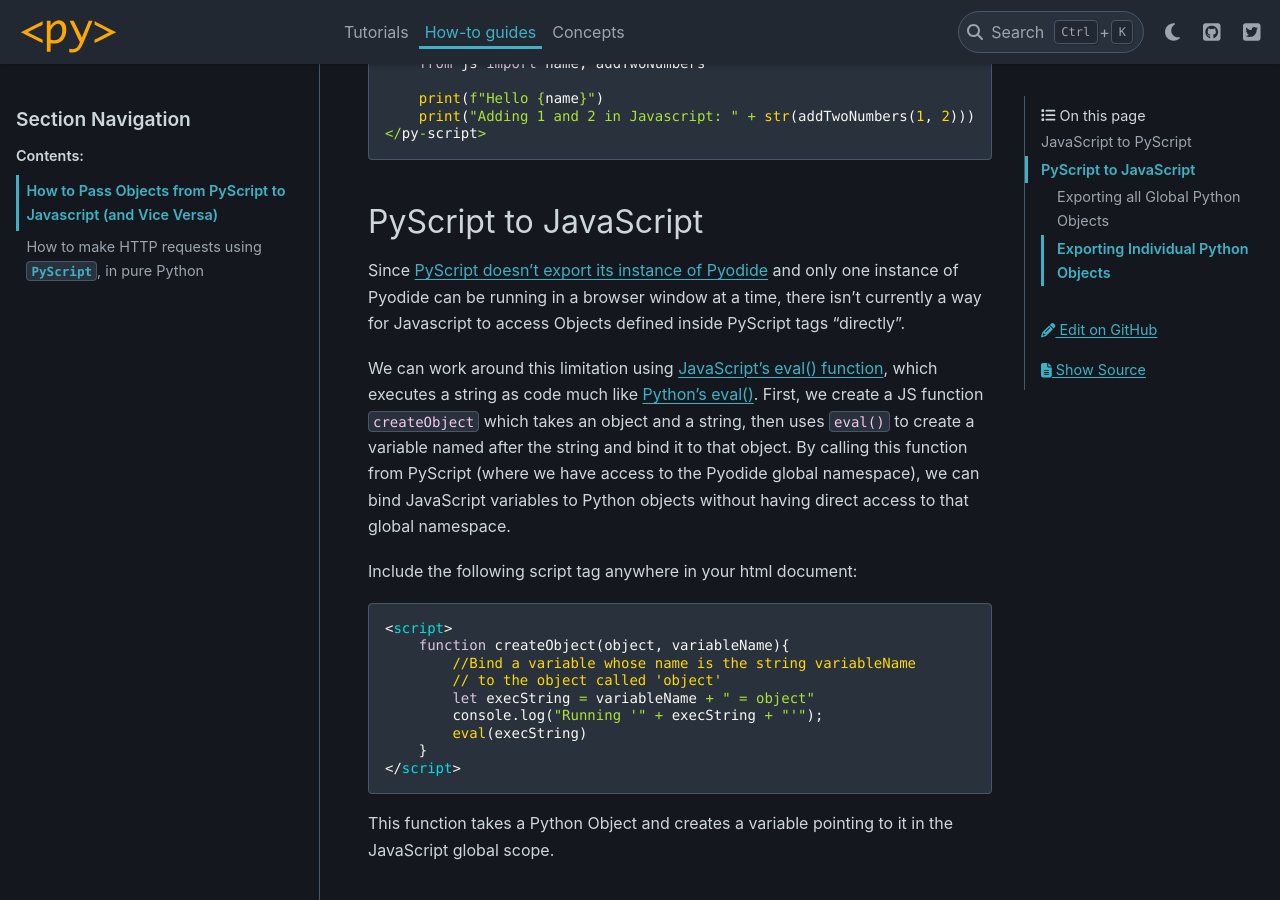
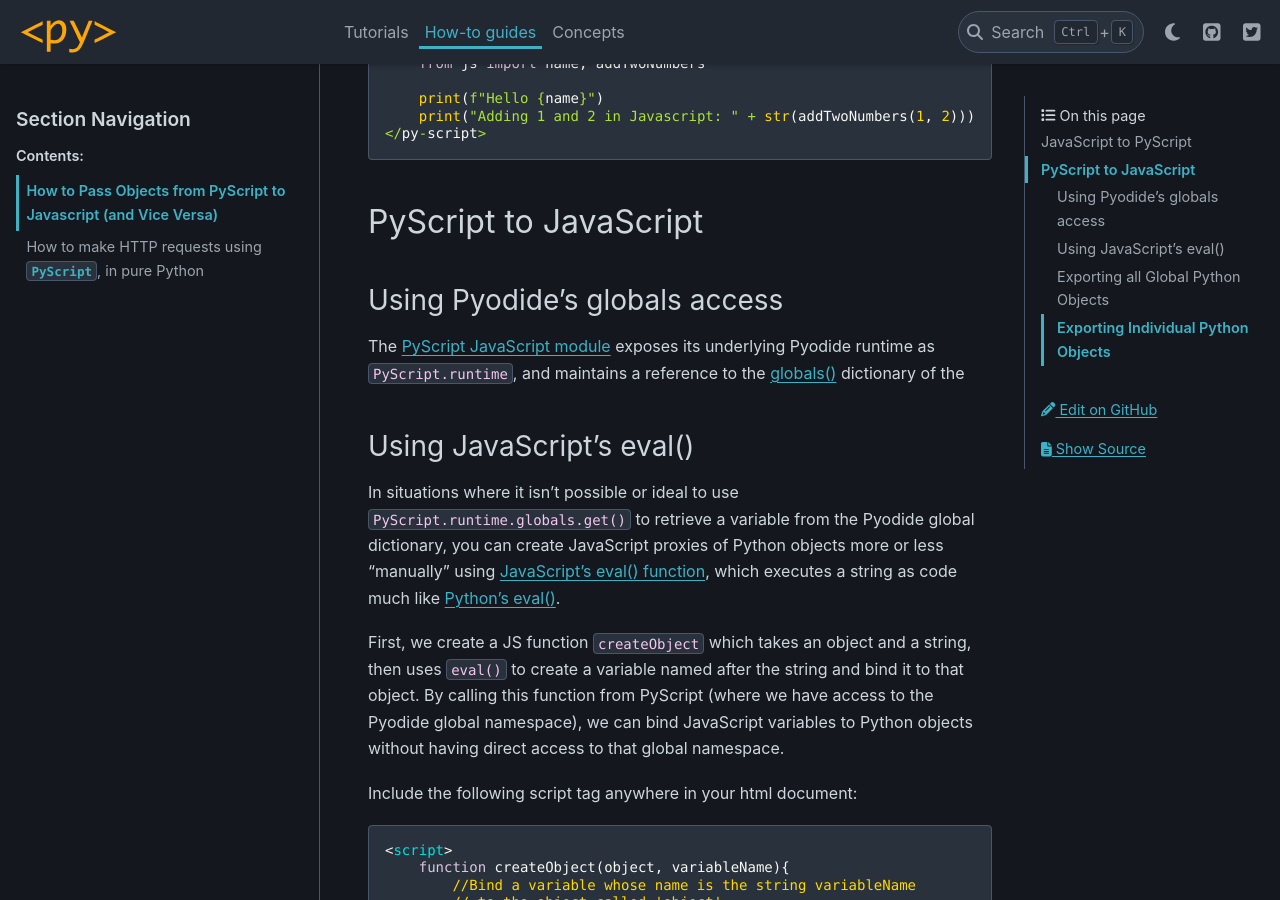
Before and after one commit to pyscript/pyscript, a Sphinx documentation site: the page built from docs/howtos/passing-objects.md, in a window 1280 px wide and 900 px high, scrolled down 1029 px. Built offline with Sphinx 7.4.7 and the PyData theme 0.15.4, drawn with Linux system fonts in a browser that asks for light colours; pages that are not in the unit, such as notebooks, are missing from menus.

Commit message:
Add Docs

```diff
--- a/docs/howtos/passing-objects.md
+++ b/docs/howtos/passing-objects.md
@@ -34,9 +34,15 @@
 
 ## PyScript to JavaScript
 
-Since [PyScript doesn't export its instance of Pyodide](https://github.com/pyscript/pyscript/issues/494) and only one instance of Pyodide can be running in a browser window at a time, there isn't currently a way for Javascript to access Objects defined inside PyScript tags "directly".
+### Using Pyodide's globals access
 
-We can work around this limitation using [JavaScript's eval() function](https://developer.mozilla.org/en-US/docs/Web/JavaScript/Reference/Global_Objects/eval), which executes a string as code much like [Python's eval()](https://docs.python.org/3/library/functions.html#eval). First, we create a JS function `createObject` which takes an object and a string, then uses `eval()` to create a variable named after the string and bind it to that object. By calling this function from PyScript (where we have access to the Pyodide global namespace), we can bind JavaScript variables to Python objects without having direct access to that global namespace.
+The [PyScript JavaScript module](../reference/pyscript-module.md)  exposes its underlying Pyodide runtime as `PyScript.runtime`, and maintains a reference to the [globals()](https://docs.python.org/3/library/functions.html#globals) dictionary of the
+
+### Using JavaScript's eval()
+
+In situations where it isn't possible or ideal to use `PyScript.runtime.globals.get()` to retrieve a variable from the Pyodide global dictionary, you can create JavaScript proxies of Python objects more or less "manually" using [JavaScript's eval() function](https://developer.mozilla.org/en-US/docs/Web/JavaScript/Reference/Global_Objects/eval), which executes a string as code much like [Python's eval()](https://docs.python.org/3/library/functions.html#eval).
+
+First, we create a JS function `createObject` which takes an object and a string, then uses `eval()` to create a variable named after the string and bind it to that object. By calling this function from PyScript (where we have access to the Pyodide global namespace), we can bind JavaScript variables to Python objects without having direct access to that global namespace.
 
 Include the following script tag anywhere in your html document:
 
```
Also changed, not shown: docs/reference/pyscript-module.md (added, +66 -0 lines).
